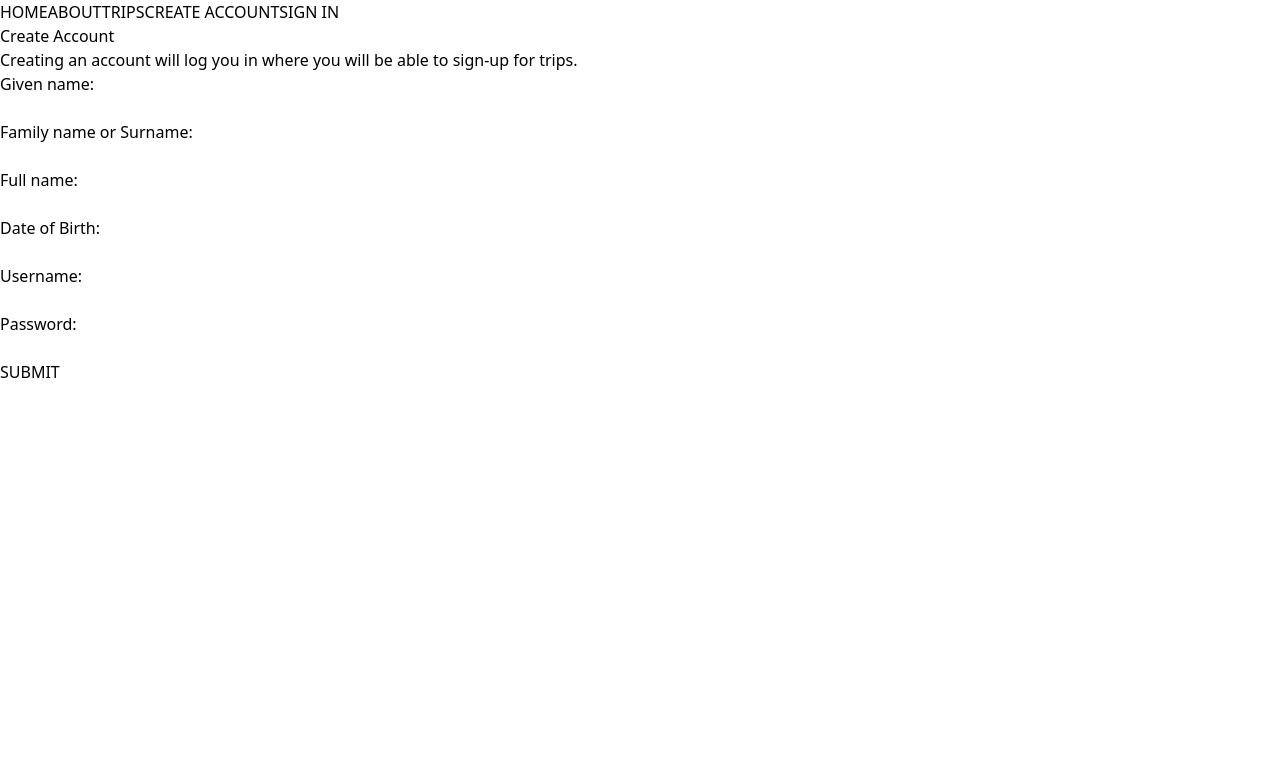
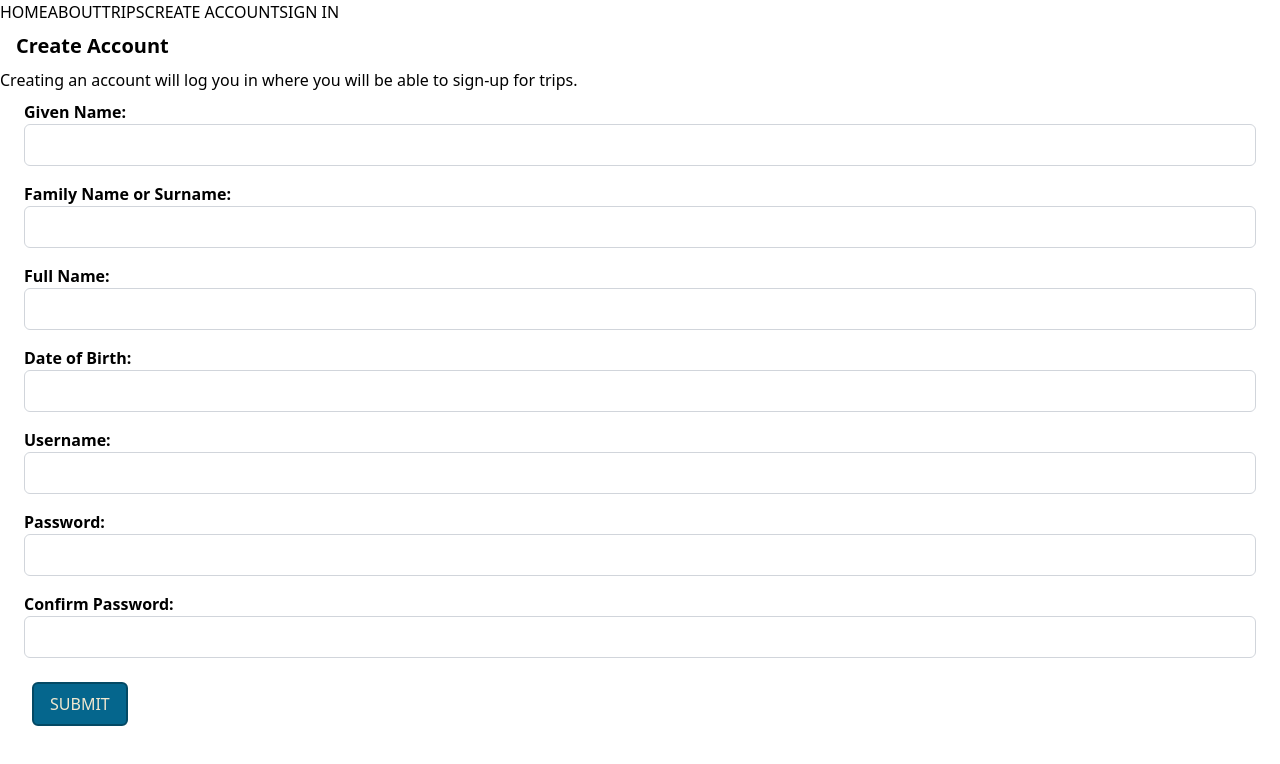
Before and after one commit to vanessa-jesik/guide-website, a React (Create React App) app in the folder client/: page /create_account in a window 1280 px wide. Shown: the top 764 px of the page. Built offline with nearby package versions, Linux system fonts and the light colour scheme; no server answers.

Commit message:
confirm password

```diff
--- a/client/src/components/CreateAccount.js
+++ b/client/src/components/CreateAccount.js
@@ -12,6 +12,7 @@ function CreateAccount() {
     dob: "",
     username: "",
     password: "",
+    confirm_password: "",
   };
 
   const validationSchema = yup.object().shape({
@@ -38,6 +39,10 @@ function CreateAccount() {
       .min(10, "Password must be at least 10 characters")
       .max(50, "Password may not be more than 50 characters")
       .required("Password is required"),
+    confirm_password: yup
+      .string()
+      .oneOf([yup.ref("password"), null], "Passwords must match")
+      .required("Please confirm your password"),
   });
 
   const onSubmit = values => {
@@ -64,14 +69,16 @@ function CreateAccount() {
 
   return (
     <div>
-      <h1>Create Account</h1>
+      <h1 className="text-xl font-bold px-4 py-2">Create Account</h1>
       <h2>
         Creating an account will log you in where you will be able to sign-up
         for trips.
       </h2>
-      <form onSubmit={formik.handleSubmit}>
-        <div>
-          <label htmlFor="given_name">Given name:</label>
+      <form onSubmit={formik.handleSubmit} className="mx-4 mb-28">
+        <div className="m-2">
+          <label htmlFor="given_name" className="font-semibold">
+            Given Name:
+          </label>
           <br />
           <input
             id="given_name"
@@ -79,13 +86,16 @@ function CreateAccount() {
             onChange={formik.handleChange}
             onBlur={formik.handleBlur}
             value={formik.values.given_name}
+            className="border border-gray-300 p-2 mb-2 w-full rounded-md focus:outline-sky-dark"
           />
           <p className="text-shimmer">
             {formik.touched.given_name && formik.errors.given_name}
           </p>
         </div>
-        <div>
-          <label htmlFor="family_name">Family name or Surname:</label>
+        <div className="m-2">
+          <label htmlFor="family_name" className="font-semibold">
+            Family Name or Surname:
+          </label>
           <br />
           <input
             id="family_name"
@@ -93,13 +103,16 @@ function CreateAccount() {
             onChange={formik.handleChange}
             onBlur={formik.handleBlur}
             value={formik.values.family_name}
+            className="border border-gray-300 p-2 mb-2 w-full rounded-md focus:outline-sky-dark"
           />
           <p className="text-shimmer">
             {formik.touched.family_name && formik.errors.family_name}
           </p>
         </div>
-        <div>
-          <label htmlFor="full_name">Full name:</label>
+        <div className="m-2">
+          <label htmlFor="full_name" className="font-semibold">
+            Full Name:
+          </label>
           <br />
           <input
             id="full_name"
@@ -107,13 +120,16 @@ function CreateAccount() {
             onChange={formik.handleChange}
             onBlur={formik.handleBlur}
             value={formik.values.full_name}
+            className="border border-gray-300 p-2 mb-2 w-full rounded-md focus:outline-sky-dark"
           />
           <p className="text-shimmer">
             {formik.touched.full_name && formik.errors.full_name}
           </p>
         </div>
-        <div>
-          <label htmlFor="dob">Date of Birth:</label>
+        <div className="m-2">
+          <label htmlFor="dob" className="font-semibold">
+            Date of Birth:
+          </label>
           <br />
           <input
             id="dob"
@@ -121,13 +137,16 @@ function CreateAccount() {
             onChange={formik.handleChange}
             onBlur={formik.handleBlur}
             value={formik.values.dob}
+            className="border border-gray-300 p-2 mb-2 w-full rounded-md focus:outline-sky-dark"
           />
           <p className="text-shimmer">
             {formik.touched.dob && formik.errors.dob}
           </p>
         </div>
-        <div>
-          <label htmlFor="username">Username:</label>
+        <div className="m-2">
+          <label htmlFor="username" className="font-semibold">
+            Username:
+          </label>
           <br />
           <input
             id="username"
@@ -135,27 +154,55 @@ function CreateAccount() {
             onChange={formik.handleChange}
             onBlur={formik.handleBlur}
             value={formik.values.username}
+            className="border border-gray-300 p-2 mb-2 w-full rounded-md focus:outline-sky-dark"
           />
           <p className="text-shimmer">
             {formik.touched.username && formik.errors.username}
           </p>
         </div>
-        <div>
-          <label htmlFor="password">Password:</label>
+        <div className="m-2">
+          <label htmlFor="password" className="font-semibold">
+            Password:
+          </label>
           <br />
           <input
             id="password"
             name="password"
+            type="password"
             onChange={formik.handleChange}
             onBlur={formik.handleBlur}
             value={formik.values.password}
+            className="border border-gray-300 p-2 mb-2 w-full rounded-md focus:outline-sky-dark"
           />
           <p className="text-shimmer">
             {formik.touched.password && formik.errors.password}
           </p>
         </div>
+        <div className="m-2">
+          <label htmlFor="confirm_password" className="font-semibold">
+            Confirm Password:
+          </label>
+          <br />
+          <input
+            id="confirm_password"
+            name="confirm_password"
+            type="password"
+            onChange={formik.handleChange}
+            onBlur={formik.handleBlur}
+            value={formik.values.confirm_password}
+            className="border border-gray-300 p-2 mb-2 w-full rounded-md focus:outline-sky-dark"
+          />
+          <p className="text-shimmer">
+            {formik.touched.confirm_password && formik.errors.confirm_password}
+          </p>
+        </div>
         <div>
-          <button type="submit">SUBMIT</button>
+          <button
+            type="submit"
+            className="bg-lapis text-parchment px-4 py-2 mx-4 my-2 border-solid border-2 border-lapis-dark rounded-md hover:bg-hunter"
+          >
+            SUBMIT
+          </button>
         </div>
       </form>
       {error ? <p className="text-shimmer">{error}</p> : null}
```
Also changed, not shown: 1 other file (tests, documents, lock files or other folders).
